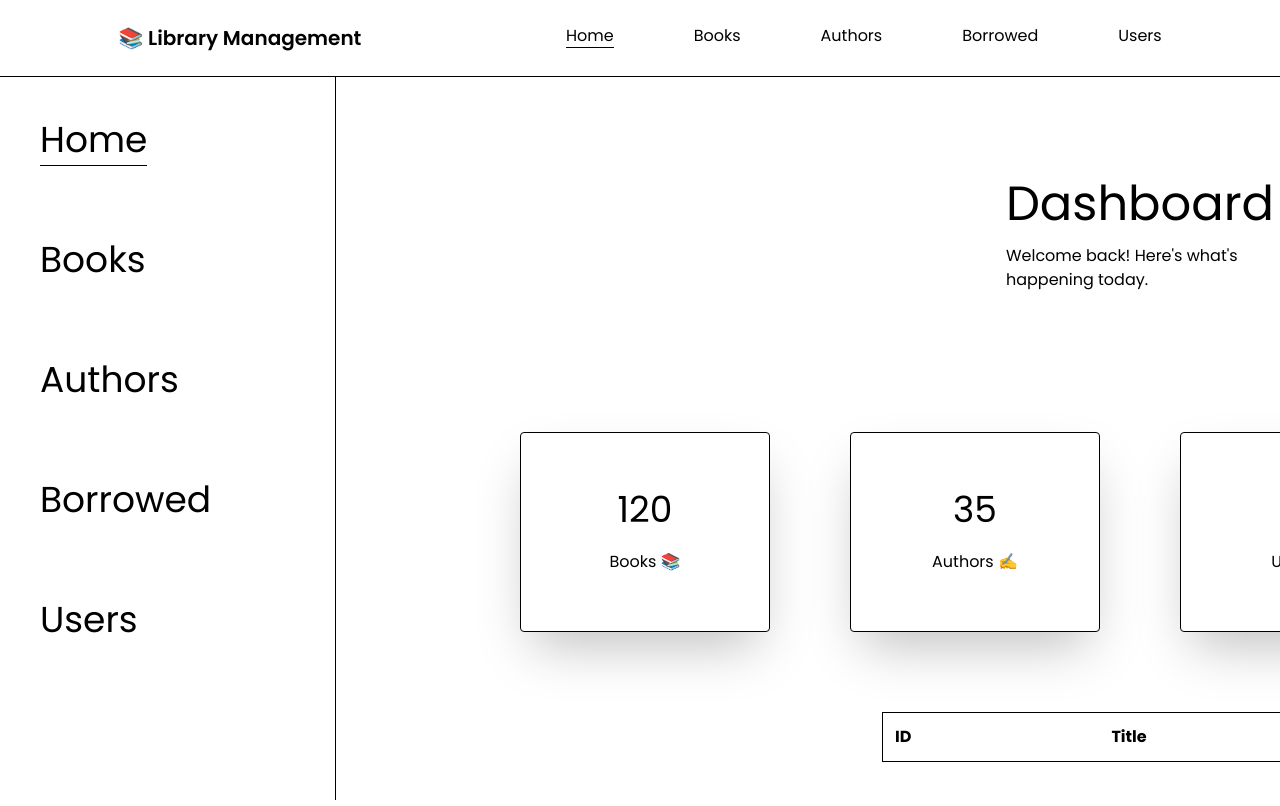
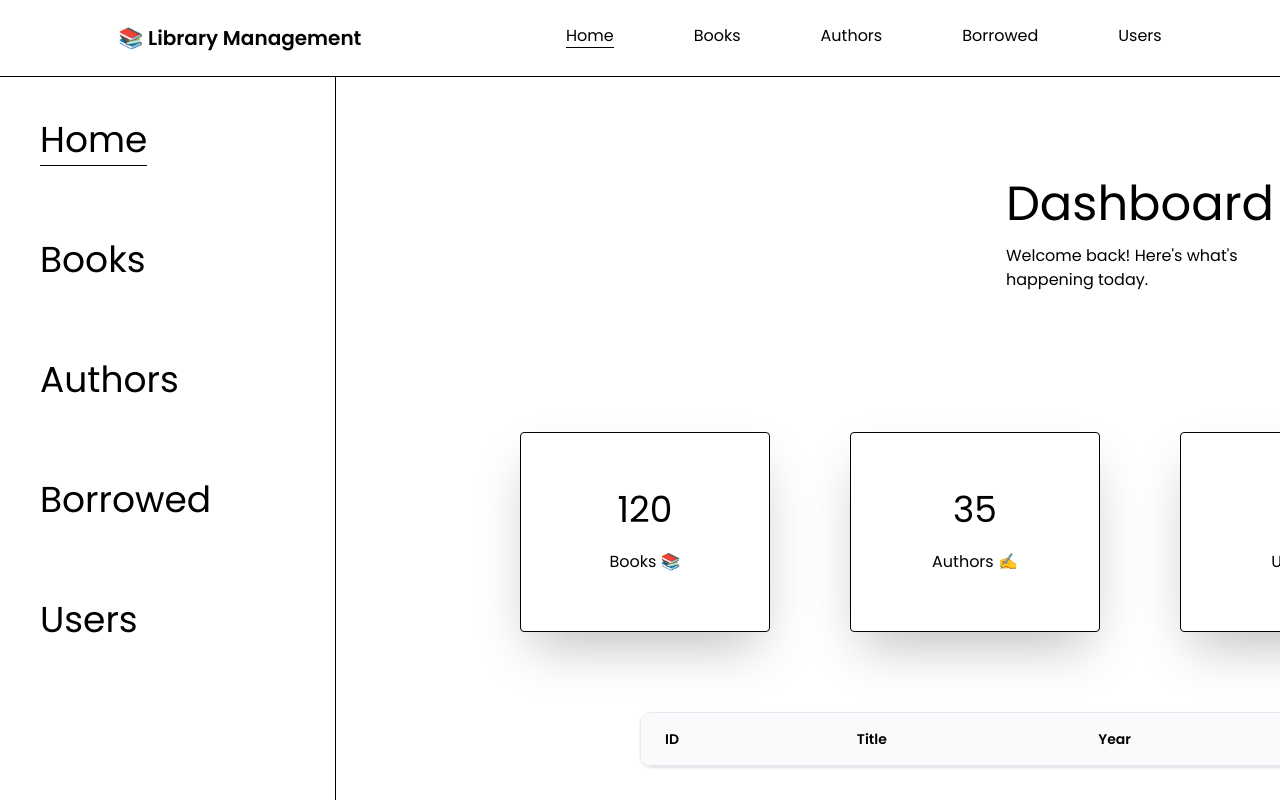
Before and after one commit to kana-engineer/library-management-system, a React (Vite) app in the folder frontend/: page / in a window 1280 px wide. Shown: the top 806 px of the page. Built offline with nearby package versions, Linux system fonts and the light colour scheme.

Commit message:
feat: add book deletion

```diff
--- a/frontend/src/components/Table.jsx
+++ b/frontend/src/components/Table.jsx
@@ -1,23 +1,58 @@
-function Table({books = []}) {
+function Table({books = [], setBooks}) {
+    const handleDelete = (id) => {
+        fetch(`http://localhost:8080/api/books/${id}`, {
+            method: "DELETE",
+        }) .then(() => {
+            setBooks(books.filter(books => books.id !== id));
+        })
+    }
     return (
-        <table className="table-auto flex flex-col items-center gap-4">
-            <thead>
-            <tr className="border-1 flex gap-50 p-3">
-                <th>ID</th>
-                <th>Title</th>
-                <th>Year</th>
+        <div className="w-250 overflow-hidden rounded-xl border border-gray-200 shadow-sm">
+            <table className="w-full table-auto">
+                <thead className="bg-gray-50">
+                <tr className="border-b border-gray-200">
+                    <th className="px-6 py-4 text-left text-sm font-semibold">
+                        ID
+                    </th>
+                    <th className="px-6 py-4 text-left text-sm font-semibold">
+                        Title
+                    </th>
+                    <th className="px-6 py-4 text-left text-sm font-semibold">
+                        Year
+                    </th>
+                    <th className="px-6 py-4 text-left text-sm font-semibold">
+                        Actions
+                    </th>
                 </tr>
                 </thead>
+
                 <tbody>
                 {books.map((book) => (
-                <tr key={book.id}>
-                    <td className="border-1 p-3">{book.id}</td>
-                    <td className="border-1 p-3">{book.title}</td>
-                    <td className="border-1 p-3">{book.publicationYear}</td>
+                    <tr
+                        key={book.id}
+                        className="border-b border-gray-100 last:border-b-0 hover:bg-gray-50"
+                    >
+                        <td className="px-6 py-4 text-sm text-gray-500">
+                            #{book.id}
+                        </td>
+
+                        <td className="px-6 py-4 font-medium">
+                            {book.title}
+                        </td>
+
+                        <td className="px-6 py-4 text-sm text-gray-600">
+                            {book.publicationYear}
+                        </td>
+                        <td className="px-6 py-4 text-red-500">
+                            <button onClick={() => handleDelete(book.id)}>
+                                Delete
+                            </button>
+                        </td>
                     </tr>
                 ))}
                 </tbody>
             </table>
+        </div>
     )
 }
 
--- a/frontend/src/pages/Books.jsx
+++ b/frontend/src/pages/Books.jsx
@@ -27,7 +27,7 @@ function Books() {
                     <i className='bx bx-add-to-queue text-red-500'></i>
                     <BooksSet/>
                 </div>
-                <Table books={books}/>
+                <Table books={books} setBooks={setBooks}/>
             </div>
         </>
     )
```
Lines whose indentation alone changed are shown as unchanged.
